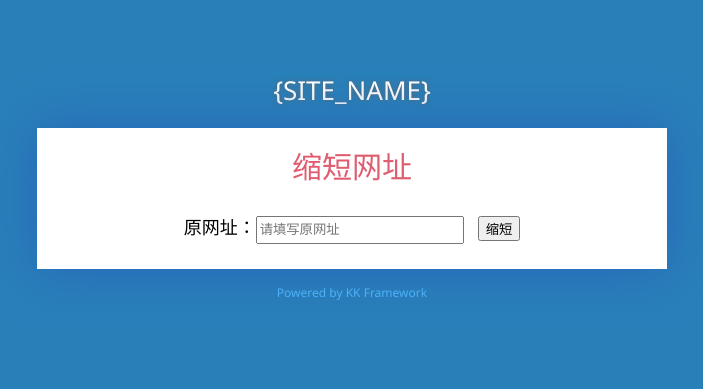
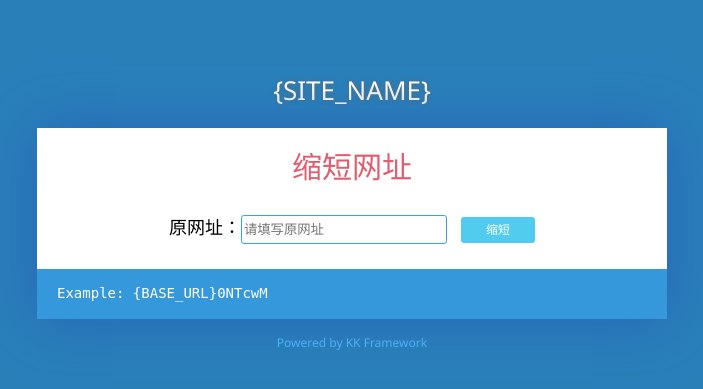
Before and after one commit to TChenQuan/shortUrl, a PHP site: page /Template/Index.htm in a window 1280 px wide. Shown: the top 389 px of the page, without its empty margins (288-991 px from the left). Run offline with PHP 8.4, Linux system fonts and the light colour scheme; some libraries are stand-ins or nearby versions.

Commit message:
update v1.1

```diff
--- a/Data/Config.php
+++ b/Data/Config.php
@@ -62,4 +62,4 @@
 /**
  * Database Connection:
  */
-Core\Database::register('mysql:dbname=shorturl;host=localhost;charset=UTF8', 'root', 'root');
+Core\Database::register('mysql:dbname=shorturl;host=localhost;charset=UTF8', 'root', '513030@loacg.com');
--- a/Template/Index.htm
+++ b/Template/Index.htm
@@ -7,6 +7,8 @@
     <meta name="ViewPort" content="initial-scale=1, minimum-scale=1, width=device-width"/>
     <meta name="HandheldFriendly" content="true" />
     <meta http-equiv="X-UA-Compatible" content="IE=edge,chrome=1" />
+    <meta name="keywords" content="Short,URL,短网址,缩短网址,Sendya" />
+    <meta name="description" content="淹死短网址服务(0x1e.com)是互联网上最稳定、最安全、最快速的短网址服务，帮您把冗长的URL地址缩短成8个字符以内的短网址">
     <style type="text/css">
         ::selection { background: rgba(78, 176, 248, 0.3); }
         html, body { width: 100%; height: 100%; cursor: default; }
@@ -23,6 +25,12 @@
         pre { background: #3498DB; color: #ffffff; padding: 15px 20px; margin: 25px -15px -15px; line-height: 1.4em; font-size: 14px; text-align: left; word-break: break-all; white-space: pre-wrap; }
         .main, pre { user-select: text; -webkit-user-select: text; -moz-user-select: text; -ms-user-select: text; cursor: text; }
         pre::selection { background: rgba(255, 255, 255, 0.99); color: #3498DB; }
+        #shortUrl a{color: #ffffff;text-decoration:none;}
+        #shortUrl a:hover{color: #e05d6f;text-decoration:underline;}
+        input{transition:all 0.30s ease-in-out;-webkit-transition: all 0.30s ease-in-out;-moz-transition: all 0.30s ease-in-out;border:#35a5e5 1px solid;border-radius:3px;outline:none;}
+        input:focus{box-shadow:0 0 5px rgba(81, 203, 238, 1);-webkit-box-shadow:0 0 5px rgba(81, 203, 238, 1);-moz-box-shadow:0 0 5px rgba(81, 203, 238, 1);}
+        .button{text-decoration:none;background:rgba(81, 203, 238, 1);color:white;padding: 6px 25px 6px 25px;font:12px '微软雅黑';border-radius:3px;-webkit-transition:all linear 0.30s;-moz-transition:all linear 0.30s;transition:all linear 0.30s;}
+        .button:hover{background:rgba(39, 154, 187, 1);}
     </style>
 </head>
 <body>
@@ -31,19 +39,20 @@
     <h2>缩短网址</h2>
     <div class="main selectable">
         <form id="form" action="" method="get" onsubmit="return false;">
-        原网址：<input name="url" id="url" type="text" placeholder="请填写原网址" required/> &nbsp; <button id="submit">缩短</button>
+        原网址：<input name="url" id="url" type="text" style="height:25px" placeholder="请填写原网址" required/> &nbsp; <a href="javascript:;" class="button" id="submit">缩短</a>
         </form>
     </div>
     <p></p>
-    <pre id="shortUrl" style="display:none;">短址为：</pre>
+    <pre id="shortUrl" style="display:block;">Example: <a href="{BASE_URL}0NTcwM">{BASE_URL}0NTcwM</a></pre>
 </div>
-<p class="foot">Powered by KK Framework</p>\
+<p class="foot">Powered by KK Framework</p>
+<script src="//lib.sinaapp.com/js/jquery/1.9.1/jquery-1.9.1.min.js"></script>
 <script>
-    (function($){
+    $(function(){
         $("#submit").click(function(){
             var urlVal = $("#url").val();
             if(urlVal =='' || urlVal == null) {
-                alert("为空不可提交");
+                $("#shortUrl").show().html("<b>不能转换空链接.</b>");
                 return;
             }
             $.ajax({
@@ -52,7 +61,8 @@
                 dataType: "json",
                 success: function(result){
                     if(result.error == 0){
-                        $("#shortUrl").show().html("短址为：" + result.shortUrl);
+                        var shortURL = "{BASE_URL}" + result.alias;
+                        $("#shortUrl").show().html(result.message + '<br/>短址为：<a href="'+ shortURL + '" target="_blank">'+shortURL+'</a>');
                     } else {
                         alert("转换失败,错误代码：" + result.message);
                     }
--- a/index.php
+++ b/index.php
@@ -9,7 +9,7 @@
 define('ROOT_PATH', dirname(__FILE__).DIRECTORY_SEPARATOR);
 define('LIBRARY_PATH', ROOT_PATH.'Library/');
 define('DATA_PATH', ROOT_PATH.'Data/');
-@ini_set('display_errors', 'on');
+@ini_set('display_errors', 'off');
 @ini_set('expose_php', false);
 
 // Register autoloader
```
Also changed, not shown: README.md, 1 other file.
